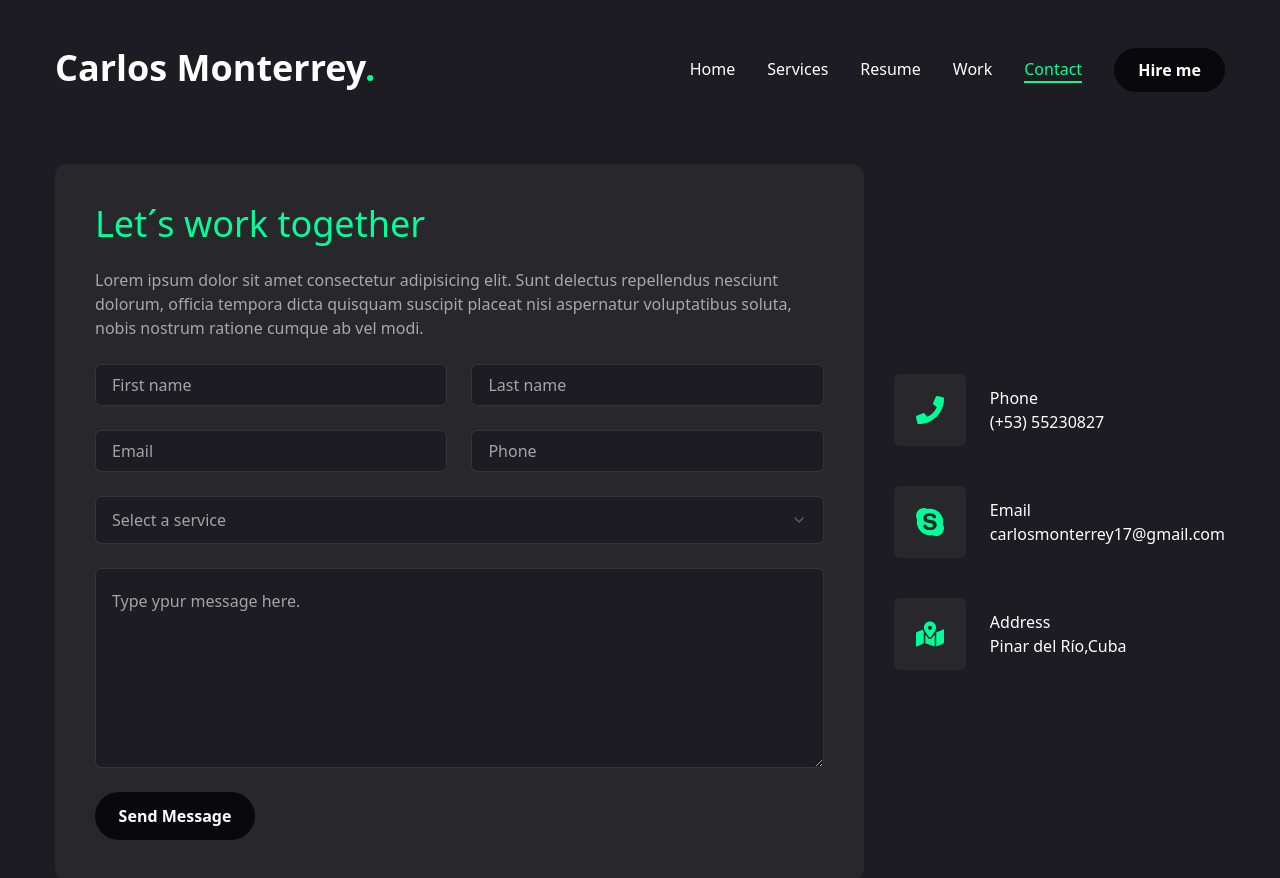
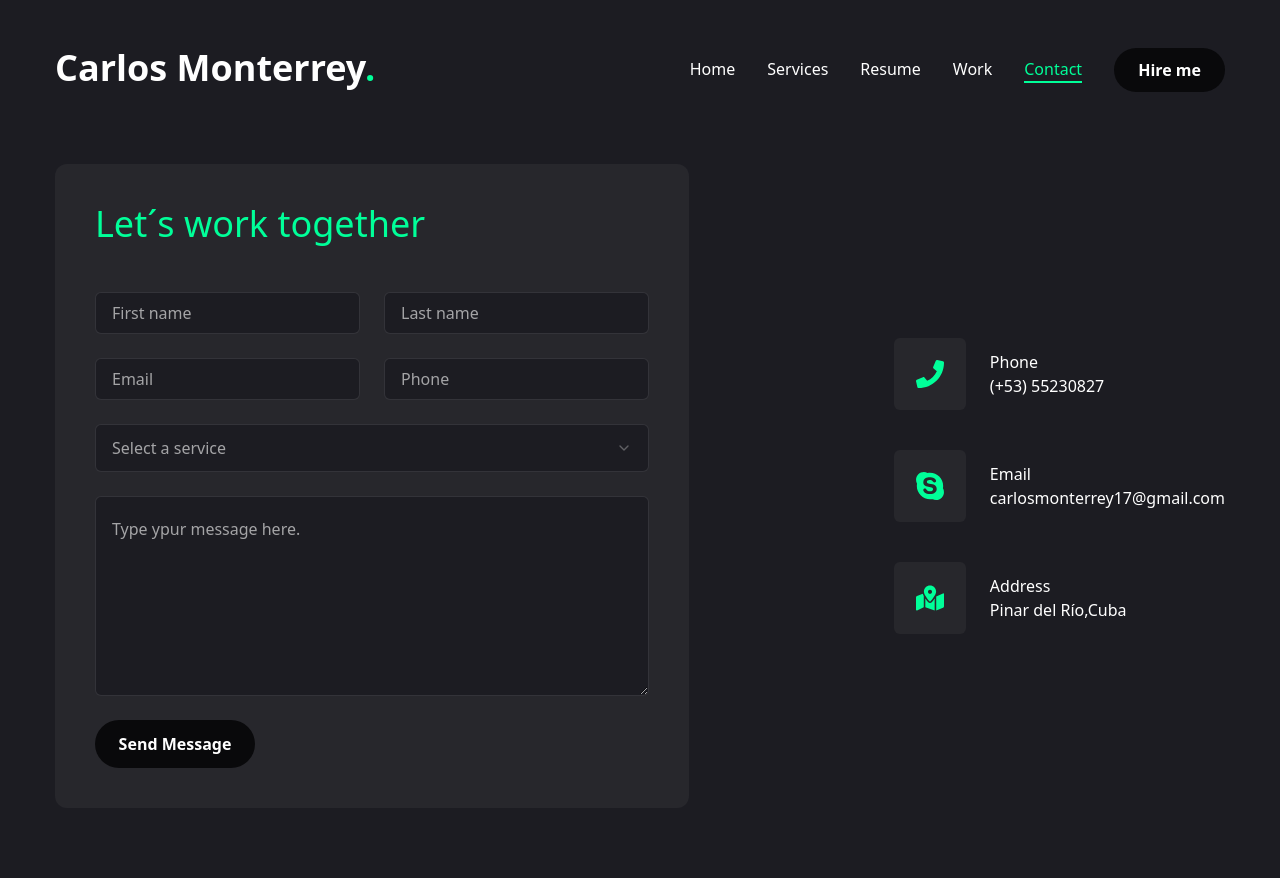
Before and after one commit to carlomonterrey/portafolio, a Next.js app: page /contact in a window 1280 px wide. Shown: the top 878 px of the page. After the commit the page ends 832 px from the top, so only its background shows below. Built offline with nearby package versions, Linux system fonts and the light colour scheme.

Commit message:
remove description in contact view

```diff
--- a/app/contact/page.tsx
+++ b/app/contact/page.tsx
@@ -78,7 +78,7 @@ const info:any=[{
            <div className='xl:h-[54%] order-2 xl:order-none'>
            <form className='flex flex-col gap-6 p-10 bg-[#27272c] rounded-xl' onSubmit={handleSubmit}>
            <h3 className='text-4xl text-accent'>Let´s work together</h3>
-             <p className='text-white/60'>Lorem ipsum dolor sit amet consectetur adipisicing elit. Sunt delectus repellendus nesciunt dolorum, officia tempora dicta quisquam suscipit placeat nisi aspernatur voluptatibus soluta, nobis nostrum ratione cumque ab vel modi.</p>
+             <p className='text-white/60'></p>
            <div className='grid grid-cols-1 md:grid-cols-2 gap-6'>
            <Input
   name='firstname'
```
